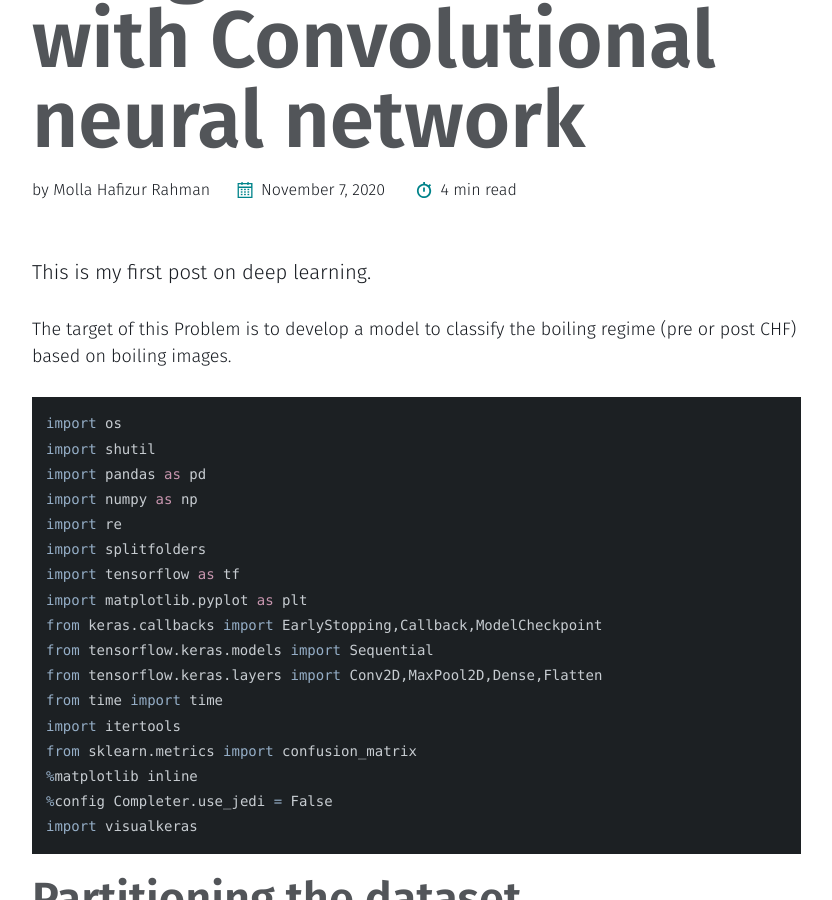
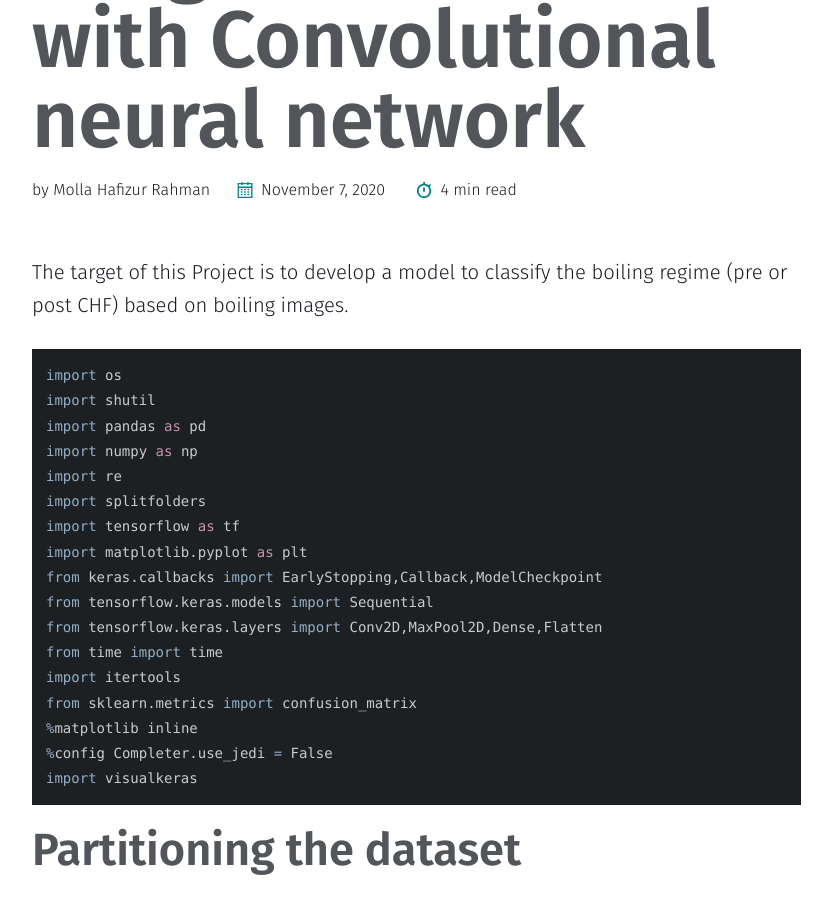
Before and after one commit to HafizSunny/HafizSunny09.github.io, a Jekyll site: the page built from _posts/2020-11-07-Image-Classification-with-CNN.md, in a window 1280 px wide and 900 px high, scrolled down 677 px. Shown: the whole window, without its empty margins (40-872 px from the left). Built offline with Jekyll 4.4.1, drawn with Linux system fonts in a browser that asks for light colours.

Commit message:
Update 2020-11-07-Image-Classification-with-CNN.md

````diff
--- a/_posts/2020-11-07-Image-Classification-with-CNN.md
+++ b/_posts/2020-11-07-Image-Classification-with-CNN.md
@@ -11,9 +11,7 @@ tags:
 last_modified_at: 2021-03-17T10:46:49-04:00
 
 ---
-This is my first post on deep learning.
-
-The target of this Problem is to develop a model to classify the boiling regime (pre or post CHF) based on boiling images.
+The target of this Project is to develop a model to classify the boiling regime (pre or post CHF) based on boiling images.
 ```python
 import os
 import shutil
````
